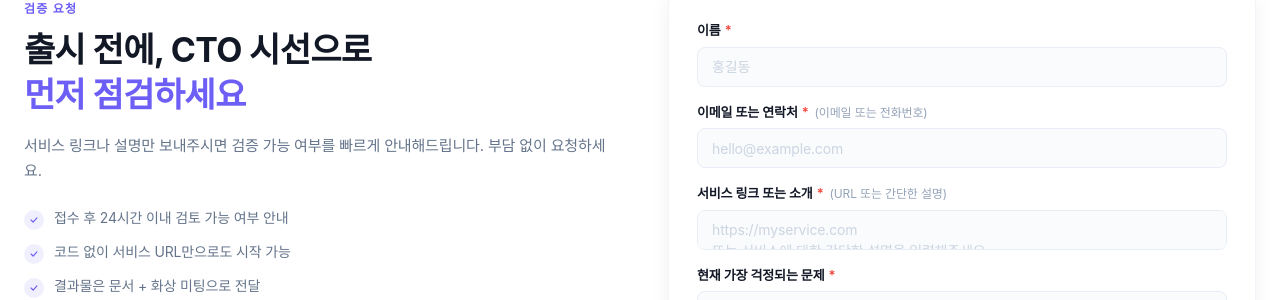
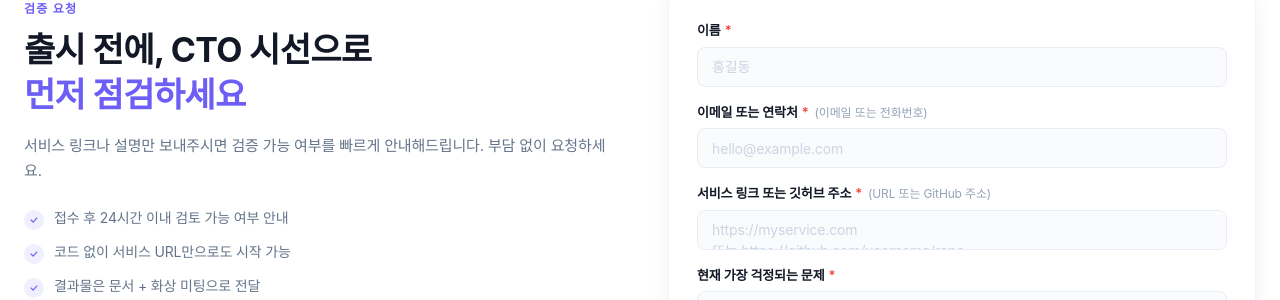
Before and after one commit to axconkr/ai-marketplace, a Next.js app: page / in a window 1280 px wide. Shown: the part 4119-4419 px from the top of the page. Built offline with nearby package versions, Linux system fonts and the light colour scheme; no server answers; a web font is replaced by a local one.

Commit message:
fix: 폼 라벨 '서비스 링크 또는 소개' → '서비스 링크 또는 깃허브 주소'로 변경

```diff
--- a/components/landing-v2/CTAFormSection.tsx
+++ b/components/landing-v2/CTAFormSection.tsx
@@ -197,9 +197,9 @@ export default function CTAFormSection() {
                   {/* Service link */}
                   <FormField
                     id="serviceSummary"
-                    label="서비스 링크 또는 소개"
+                    label="서비스 링크 또는 깃허브 주소"
                     required
-                    hint="URL 또는 간단한 설명"
+                    hint="URL 또는 GitHub 주소"
                   >
                     <textarea
                       id="serviceSummary"
@@ -208,7 +208,7 @@ export default function CTAFormSection() {
                       rows={3}
                       value={values.serviceSummary}
                       onChange={handleChange}
-                      placeholder="https://myservice.com&#10;또는 서비스에 대한 간단한 설명을 입력해주세요."
+                      placeholder="https://myservice.com&#10;또는 https://github.com/username/repo"
                       className={`${INPUT_CLASS} resize-none`}
                       disabled={isLoading}
                     />
```
